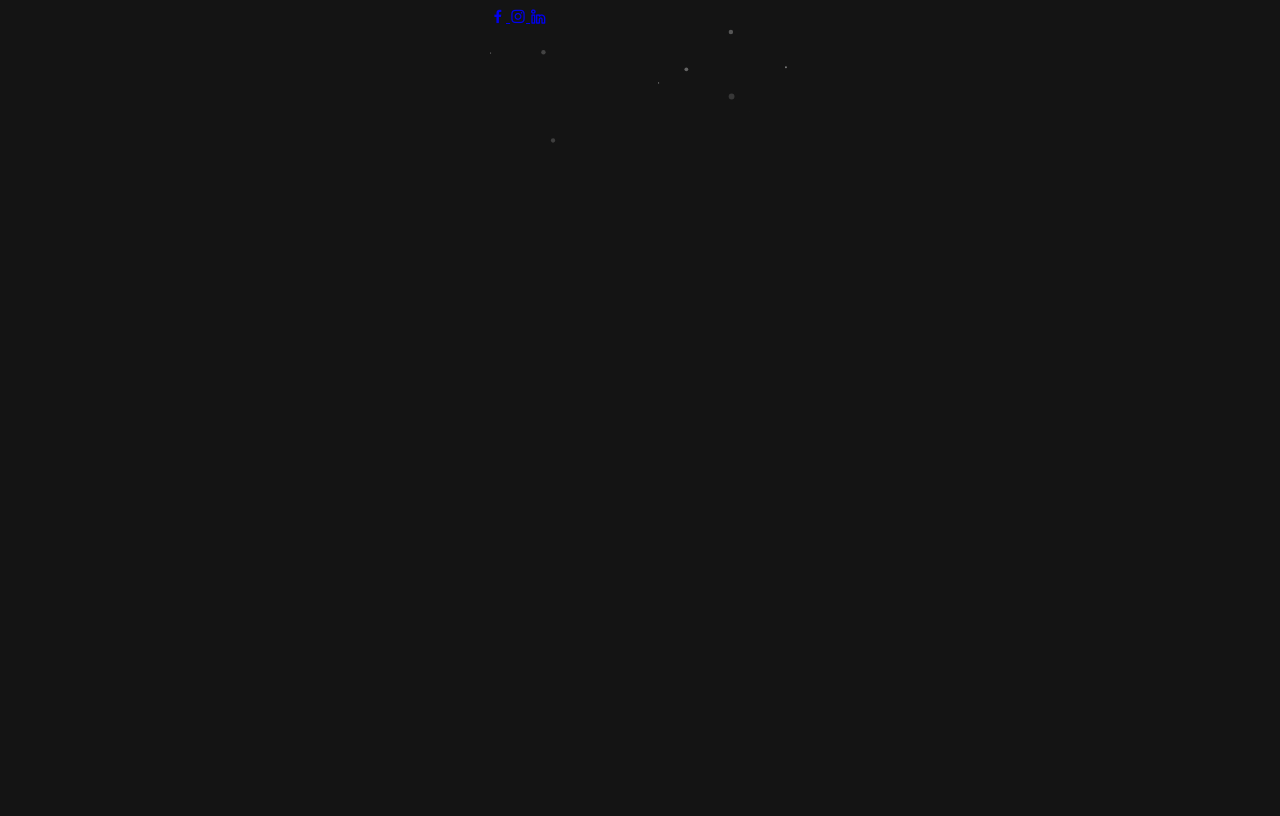
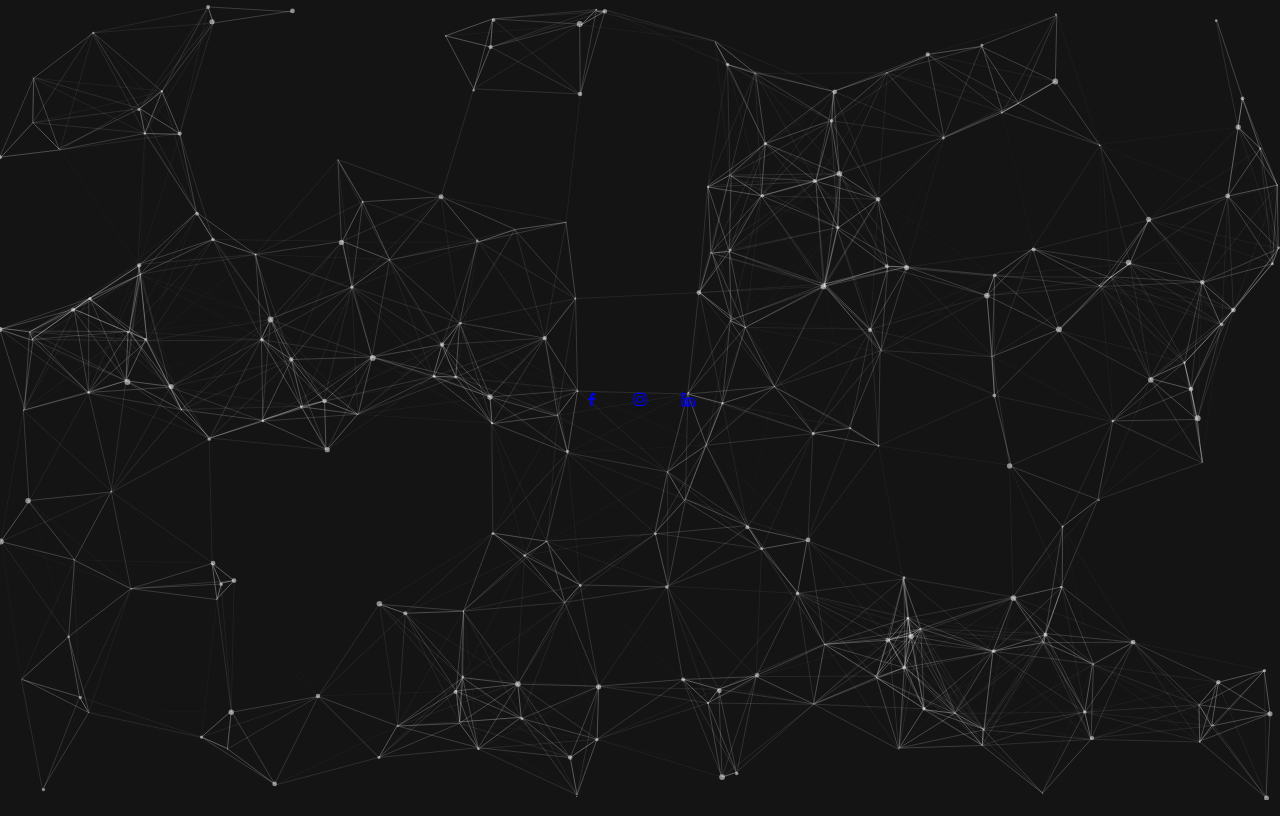
Before and after one commit to Jinder2050/Trucos-Frontend, a plain HTML site: page 04/index.html in a window 1280 px wide. Drawn offline with nearby package versions, Linux system fonts and the light colour scheme.

Commit message:
New trick

```diff
--- a/04/main.js
+++ b/04/main.js
@@ -1,55 +1,75 @@
 particlesJS("particles-js", {
     particles: {
-    number: { value: 160, density: { enable: true, value_area: 800 } },
+      number: {
+        value: 204,
+        density: { enable: true, value_area: 946.9771699587272 }
+      },
       color: { value: "#ffffff" },
       shape: {
         type: "circle",
         stroke: { width: 0, color: "#000000" },
         polygon: { nb_sides: 5 },
-      image: { src: "img/github.svg", width: 100, height: 100 },
+        image: { src: "img/github.svg", width: 100, height: 100 }
       },
       opacity: {
         value: 0.5,
-      random: true,
-      anim: { enable: true, speed: 1, opacity_min: 0, sync: false },
+        random: false,
+        anim: { enable: false, speed: 1, opacity_min: 0.1, sync: false }
       },
       size: {
         value: 3,
         random: true,
-      anim: { enable: false, speed: 4, size_min: 0.3, sync: false },
+        anim: { enable: false, speed: 40, size_min: 0.1, sync: false }
       },
       line_linked: {
-      enable: false,
+        enable: true,
         distance: 150,
         color: "#ffffff",
         opacity: 0.4,
-      width: 1,
+        width: 1
       },
       move: {
         enable: true,
-      speed: 1,
+        speed: 6,
         direction: "none",
-      random: true,
+        random: false,
         straight: false,
         out_mode: "out",
         bounce: false,
-      attract: { enable: false, rotateX: 600, rotateY: 600 },
-    },
+        attract: { enable: false, rotateX: 600, rotateY: 1200 }
+      }
     },
     interactivity: {
       detect_on: "canvas",
       events: {
-      onhover: { enable: true, mode: "bubble" },
-      onclick: { enable: true, mode: "repulse" },
-      resize: true,
+        onhover: { enable: true, mode: "repulse" },
+        onclick: { enable: true, mode: "push" },
+        resize: true
       },
       modes: {
         grab: { distance: 400, line_linked: { opacity: 1 } },
-      bubble: { distance: 250, size: 0, duration: 2, opacity: 0, speed: 3 },
-      repulse: { distance: 400, duration: 0.4 },
+        bubble: { distance: 400, size: 40, duration: 2, opacity: 8, speed: 3 },
+        repulse: { distance: 89.32849335314796, duration: 0.4 },
         push: { particles_nb: 4 },
-      remove: { particles_nb: 2 },
+        remove: { particles_nb: 2 }
+      }
     },
-  },
-  retina_detect: true,
+    retina_detect: true
   });
+  var count_particles, stats, update;
+  stats = new Stats();
+  stats.setMode(0);
+  stats.domElement.style.position = "absolute";
+  stats.domElement.style.left = "0px";
+  stats.domElement.style.top = "0px";
+  document.body.appendChild(stats.domElement);
+  count_particles = document.querySelector(".js-count-particles");
+  update = function () {
+    stats.begin();
+    stats.end();
+    if (window.pJSDom[0].pJS.particles && window.pJSDom[0].pJS.particles.array) {
+      count_particles.innerText = window.pJSDom[0].pJS.particles.array.length;
+    }
+    requestAnimationFrame(update);
+  };
+  requestAnimationFrame(update);
--- a/04/style.css
+++ b/04/style.css
@@ -1,11 +1,38 @@
+:root {
+    --link-size: 2rem;
+    --trans-property: all 0.3s ease;
+}
 body {
+    margin: 0;
+    padding: 0;
     background-color: #141414;
     display: flex;
-    align-items: center;
-    justify-content: center;
+    /* align-items: center;
+    justify-content: center; */
     min-height: 100vh;
 }
 
 #particles-js {
-    min-height: 100vh;
+    display: flex;
+    top: 0;
+    left: 0;
+    height: 100vh;
+    width: 100vw;
+    position:fixed;
 }
+
+.container {
+    position: absolute;
+    display: flex;
+    justify-content: center;
+    align-items: center;
+    gap: 2rem;
+    top: 50%;
+    left: 50%;
+    transform: translate(-50%,-50%);
+}
+
+.social {
+    width: var(–link-size);
+    height: var(–link-size);
+}
```
Lines whose indentation alone changed are shown as unchanged.
